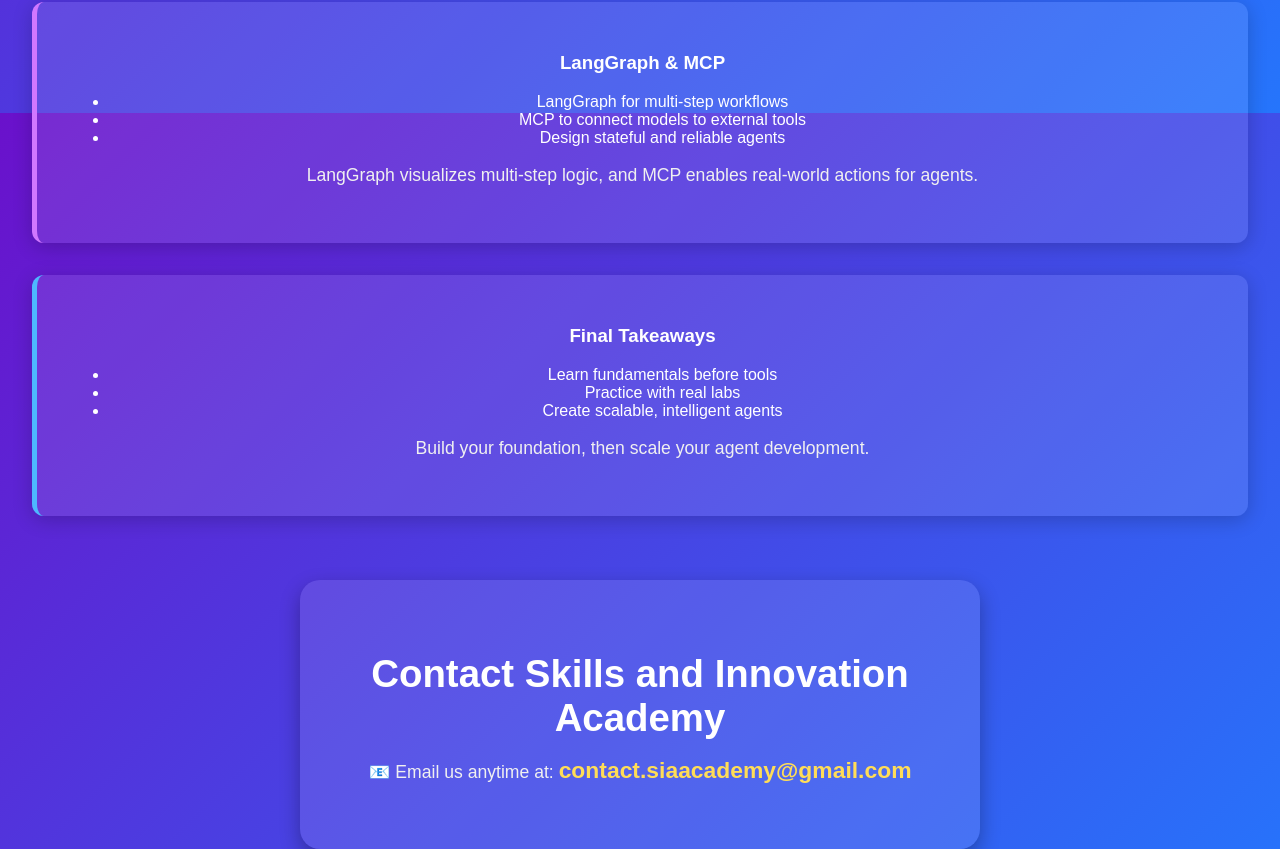
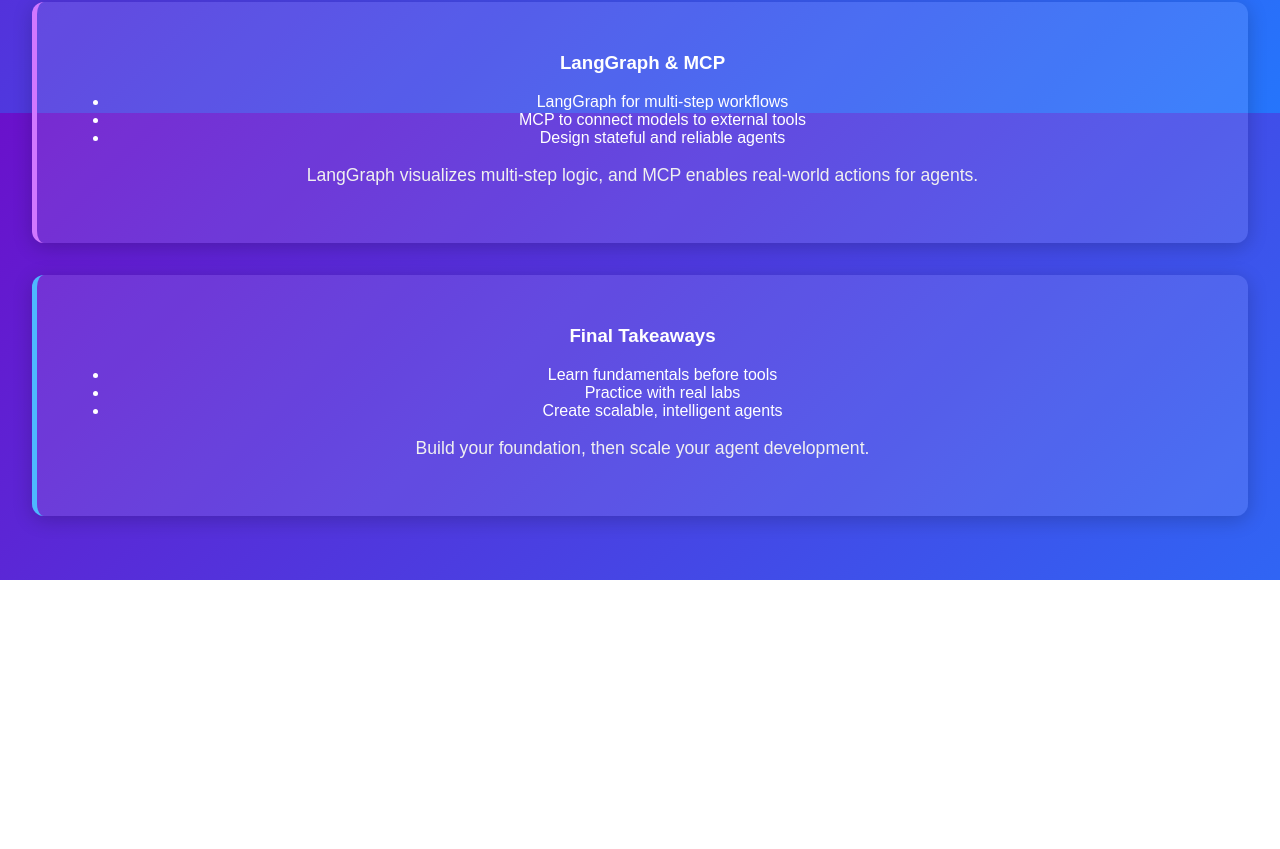
Before and after one commit to meenakumar413/SIA-Website, a plain HTML site: page ai_agents.html in a window 1280 px wide. Shown: the part 2287-3136 px from the top of the page. After the commit the page ends 2867 px from the top, so only its background shows below. Drawn offline with Linux system fonts and the light colour scheme.

Commit message:
Update ai_agents.html

```diff
--- a/ai_agents.html
+++ b/ai_agents.html
@@ -120,8 +120,3 @@
   </main>
 </body>
 </html>
-
-<section class="contact-card">
-  <h2>Contact Skills and Innovation Academy</h2>
-  <p>📧 Email us anytime at: <span class="contact-email">contact.siaacademy@gmail.com</span></p>
-</section>
```
